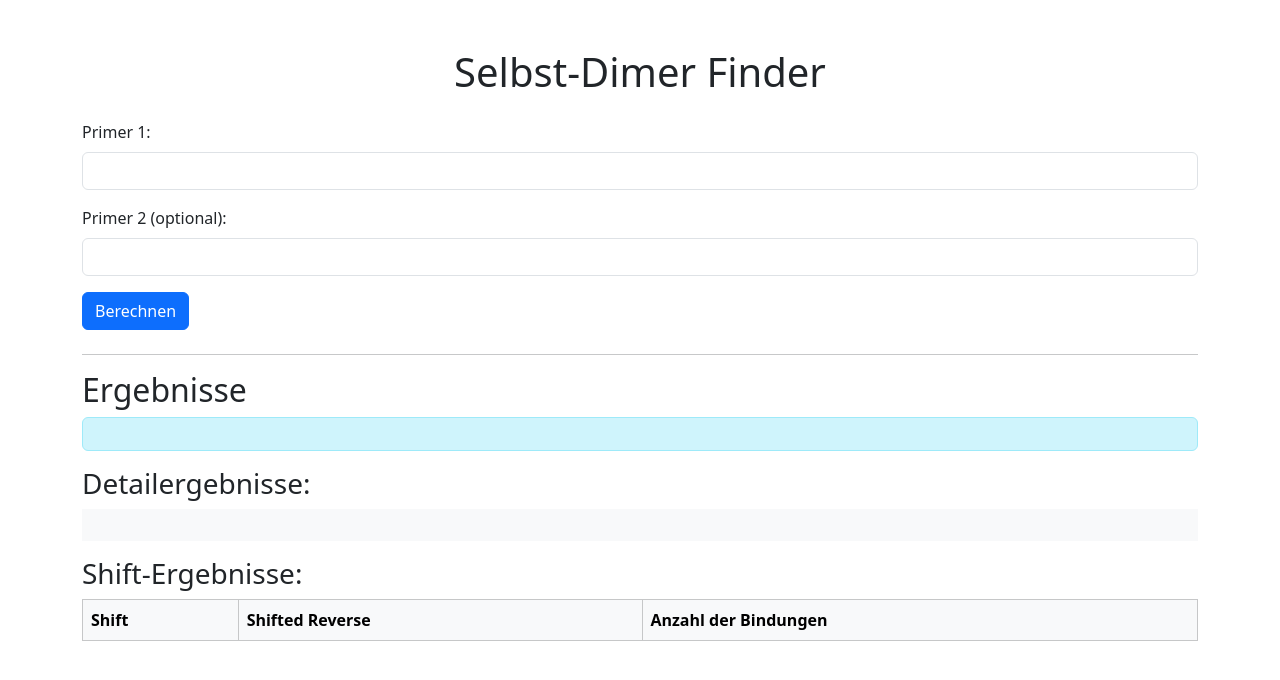
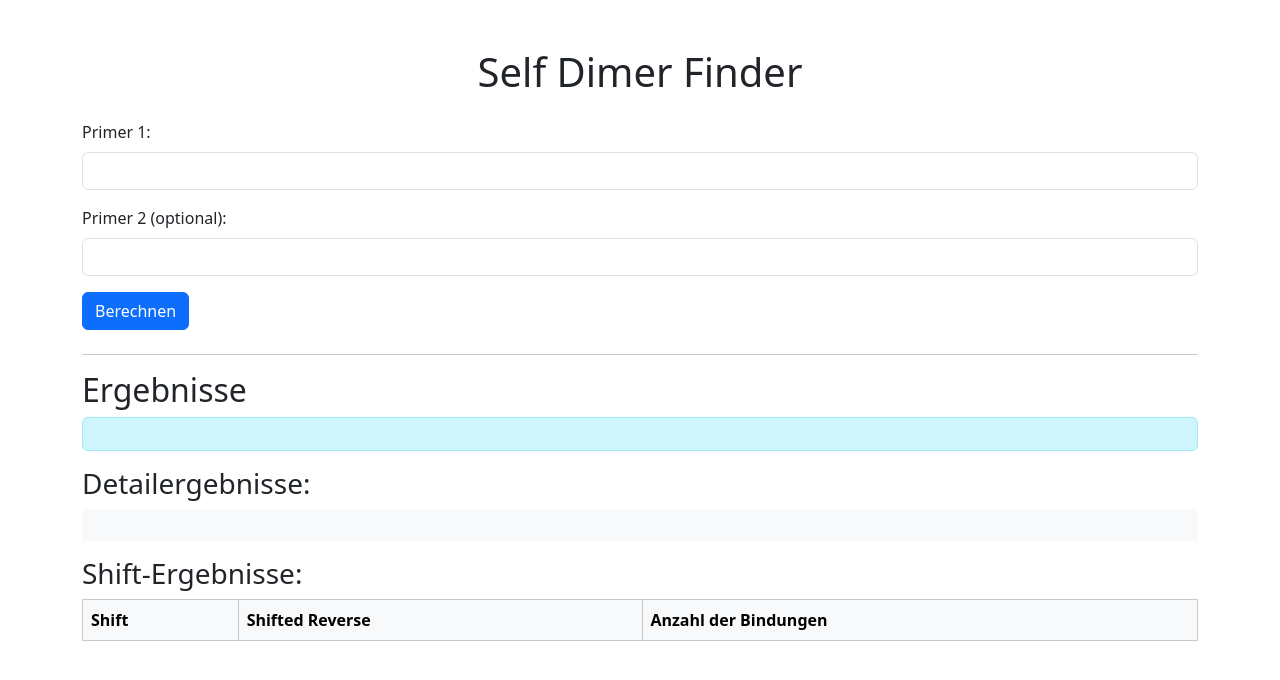
Before and after one commit to saschaszott/saschaszott.github.io, a Jekyll site: the page bio/index.html, which Jekyll copies as it is, in a window 1280 px wide. Shown: the top 680 px of the page. Built offline with Jekyll 4.4.1, drawn with Linux system fonts in a browser that asks for light colours.

Commit message:
minor improvements

```diff
--- a/bio/index.html
+++ b/bio/index.html
@@ -4,7 +4,6 @@
     <meta charset="UTF-8">
     <meta name="viewport" content="width=device-width, initial-scale=1.0">
     <title>Self Dimer Finder</title>
-    <!-- Bootstrap 5 CSS einbinden -->
     <link href="https://cdn.jsdelivr.net/npm/bootstrap@5.3.0-alpha1/dist/css/bootstrap.min.css" rel="stylesheet">
     <style>
         pre {
@@ -22,7 +21,7 @@
 </head>
 <body>
     <div class="container mt-5">
-        <h1 class="text-center mb-4">Selbst-Dimer Finder</h1>
+        <h1 class="text-center mb-4">Self Dimer Finder</h1>
 
         <form id="primerForm" class="mb-4">
             <div class="mb-3">
```
Also changed, not shown: other parts of bio/index.html (+0 -1 lines).
